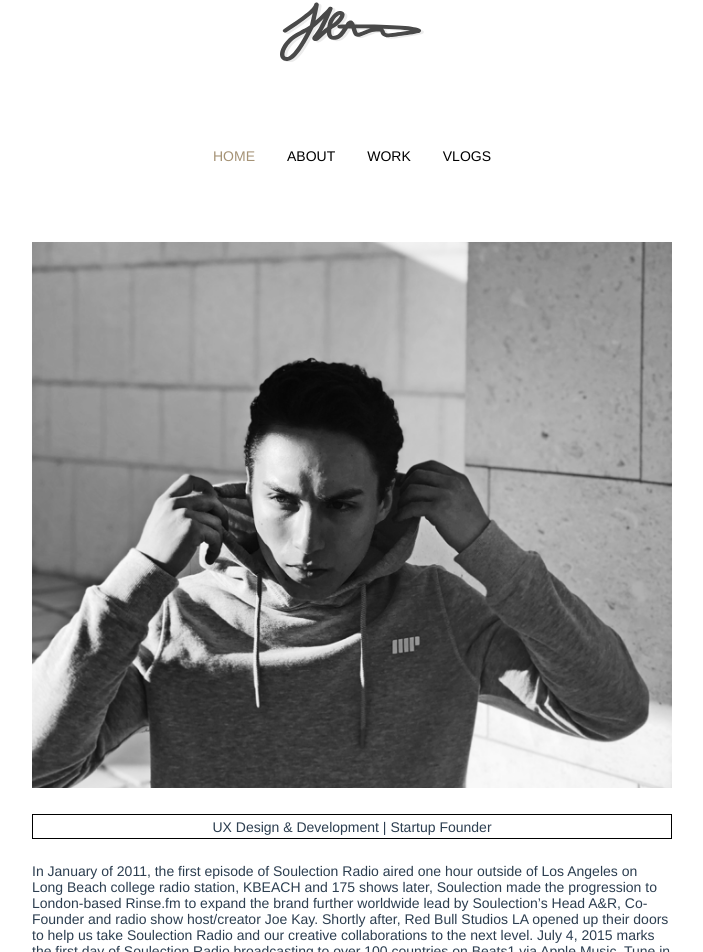
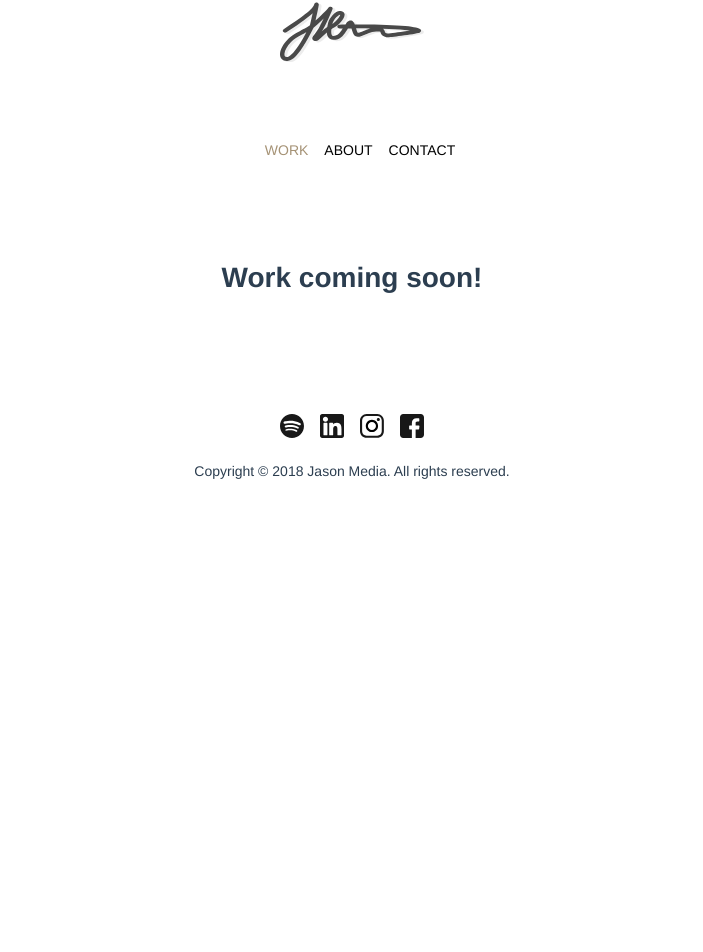
Before and after one commit to notjasonknott/my-portfolio, a Vue app: page / in a window 1280 px wide. Shown: the part 58-1010 px from the top of the page, without its empty margins (288-991 px from the left). After the commit the page ends 800 px from the top, so only its background shows below. Built offline with nearby package versions, Linux system fonts and the light colour scheme.

Commit message:
pages are set to work, about and contact. also made some changes to header spacing

```diff
--- a/src/App.vue
+++ b/src/App.vue
@@ -68,7 +68,7 @@
 }
 
 .content-inner-wrapper {
-  margin-top: 300px;
+  margin-top: 320px;
 }
 
 #footer {
--- a/src/components/Header.vue
+++ b/src/components/Header.vue
@@ -10,11 +10,9 @@
     </div>
     <div id="nav-wrapper">
       <div class="nav-links">
-        <router-link to="/">Home</router-link>
+        <router-link to="/">Work</router-link>
         <router-link to="/about">About</router-link>
-        <router-link to="/work">Work</router-link>
-        <router-link to="/vlogs">Vlogs</router-link>
-
+        <router-link to="/contact">Contact</router-link>
       </div>
     </div>
     </nav>
@@ -91,14 +89,14 @@
   display: flex;
   justify-content: center;
   max-height: 8em;
-  padding: 30px;
+  padding: 24px;
 }
 
 .nav-links {
   margin-top: auto;
 
   > * {
-    margin: 1rem 1rem 0 1rem;
+    margin: 1rem 0 0 1rem;
   }
   a {
     font-weight: light;
--- a/src/router.js
+++ b/src/router.js
@@ -1,6 +1,6 @@
 import Vue from "vue";
 import Router from "vue-router";
-import Home from "./views/Home.vue";
+import Work from "./views/Work.vue";
 
 Vue.use(Router);
 
@@ -10,8 +10,8 @@
   routes: [
     {
       path: "/",
-      name: "home",
-      component: Home
+      name: "work",
+      component: Work
     },
     {
       path: "/about",
@@ -21,6 +21,12 @@
       // which is lazy-loaded when the route is visited.
       component: () =>
         import(/* webpackChunkName: "about" */ "./views/About.vue")
-    }
+    },
+    {
+      path: "/contact",
+      name: "contact",
+      component: () =>
+        import("./views/Contact.vue")
+    },
   ]
 });
--- a/src/views/About.vue
+++ b/src/views/About.vue
@@ -1,5 +1,113 @@
 <template>
-  <div class="about">
-    <h1>This is an about page</h1>
+  <div class="home">
+    <div class="main-section-wrapper">
+      <div class="content-column">
+      <!--my image-->
+      <img class="content__jason-image" alt="Jason profile" src="../assets/mischief.png">
+      <!--my description-->
+      <div>
+        <p class="section-title" v-text="description"></p>
+        <p>Lorem ipsum dolor sit amet, consectetur adipiscing elit, sed do eiusmod tempor incididunt
+           ut labore et dolore magna aliqua. Ut enim ad minim veniam, quis nostrud exercitation
+           ullamco laboris nisi ut aliquip ex ea commodo consequat. Duis aute irure dolor in
+           reprehenderit in voluptate velit esse cillum dolore eu fugiat nulla pariatur. Excepteur
+           sint occaecat cupidatat non proident, sunt in culpa qui officia deserunt mollit anim id
+           est laborum.</p>
+      </div>
+      <div>
+        <!--founded section-->
+        <p class="section-title" v-text="founded"></p>
+        <div class="founded__company-logos--wrapper">
+        <template v-for="company in companies">
+          <div class="founded__company-logos" :key="company.id">
+          <img :src="require('@/assets/' + company.logo)">
+          <p v-text="company.name"></p>
+          </div>
+        </template>
+        </div>
+      </div>
+      </div>
+    </div>
   </div>
 </template>
+
+<script>
+// @ is an alias to /src
+
+export default {
+  name: "home",
+  data() {
+    return {
+      description: "UX/UI Designer | Startup Founder",
+      founded: "Founded",
+      companies: [
+        {
+          logo: "logo__chillabit.png",
+          name: "Chillabit | First employee"
+        },
+        {
+          logo: "logo__coin-and-crypto.svg",
+          name: "Coin and Crypto"
+        }
+      ]
+    };
+  }
+};
+</script>
+
+<style lang="scss" scoped>
+.founded__company-logos--wrapper {
+  display: flex;
+  flex-flow: row wrap;
+  justify-content: center;
+}
+
+.founded__company-logos {
+  display: flex;
+  flex-direction: column;
+  justify-content: space-between;
+  height: 150px;
+  align-items: center;
+  margin: 0 1.5rem;
+  & > img {
+    height: 96px;
+    max-width: 96px;
+  }
+  & > p {
+    margin: auto;
+  }
+}
+
+.content__jason-image {
+  width: 100%;
+}
+
+.main-section-wrapper {
+  display: flex;
+  flex-direction: column;
+  align-items: center;
+}
+
+.main-section-wrapper > .content-column {
+  max-width: 40rem;
+  text-align: initial;
+}
+
+.content-column > * {
+  margin: 0.6rem 0rem;
+  &:first-child {
+    margin-top: 0;
+  }
+}
+
+.section-title {
+  border: 1px solid black;
+  padding: 0.2rem;
+  text-align: center;
+  margin-bottom: 1.5rem;
+}
+
+p {
+  margin-bottom: 3rem;
+}
+</style>
--- /dev/null
+++ b/src/views/Contact.vue
@@ -0,0 +1,16 @@
+<template>
+  <div class="contact">
+    <h1>Contact coming soon!</h1>
+  </div>
+</template>
+
+<script>
+
+export default {
+  name: "contact",
+};
+</script>
+
+<style lang="scss" scoped>
+
+</style>
--- a/src/views/Home.vue
+++ /dev/null
@@ -1,114 +0,0 @@
-<template>
-  <div class="home">
-    <div class="main-section-wrapper">
-      <div class="content-column">
-      <!--my image-->
-      <img class="content__jason-image" alt="Jason profile" src="../assets/mischief.png">
-      <!--my description-->
-      <div>
-        <p class="section-title" v-text="description"></p>
-        <p>In January of 2011, the first episode of Soulection Radio aired one hour outside of Los Angeles
-           on Long Beach college radio station, KBEACH and 175 shows later, Soulection made the progression
-           to London-based Rinse.fm to expand the brand further worldwide lead by Soulection’s Head A&R, Co-Founder
-           and radio show host/creator Joe Kay. Shortly after, Red Bull Studios LA opened up their doors to
-           help us take Soulection Radio and our creative collaborations to the next level. July 4, 2015 marks the
-           first day of Soulection Radio broadcasting to over 100 countries on Beats1 via Apple Music.
-           Tune in to Soulection Radio weekly: Saturday | 7-9pm Pacific on Beats 1 via Apple Music</p>
-      </div>
-      <div>
-        <!--founded section-->
-        <p class="section-title" v-text="founded"></p>
-        <div class="founded__company-logos--wrapper">
-        <template v-for="company in companies">
-          <div class="founded__company-logos" :key="company.id">
-          <img :src="require('@/assets/' + company.logo)">
-          <p v-text="company.name"></p>
-          </div>
-        </template>
-        </div>
-      </div>
-      </div>
-    </div>
-  </div>
-</template>
-
-<script>
-// @ is an alias to /src
-
-export default {
-  name: "home",
-  data() {
-    return {
-      description: "UX Design & Development | Startup Founder",
-      founded: "Founded",
-      companies: [
-        {
-          logo: "logo__chillabit.png",
-          name: "Chillabit | First employee"
-        },
-        {
-          logo: "logo__coin-and-crypto.svg",
-          name: "Coin and Crypto"
-        }
-      ]
-    };
-  }
-};
-</script>
-
-<style lang="scss" scoped>
-.founded__company-logos--wrapper {
-  display: flex;
-  flex-flow: row wrap;
-  justify-content: center;
-}
-
-.founded__company-logos {
-  display: flex;
-  flex-direction: column;
-  justify-content: space-between;
-  height: 150px;
-  align-items: center;
-  margin: 0 1.5rem;
-  & > img {
-    height: 96px;
-    max-width: 96px;
-  }
-  & > p {
-    margin: auto;
-  }
-}
-
-.content__jason-image {
-  width: 100%;
-}
-
-.main-section-wrapper {
-  display: flex;
-  flex-direction: column;
-  align-items: center;
-}
-
-.main-section-wrapper > .content-column {
-  max-width: 40rem;
-  text-align: initial;
-}
-
-.content-column > * {
-  margin: 0.6rem 0rem;
-  &:first-child {
-    margin-top: 0;
-  }
-}
-
-.section-title {
-  border: 1px solid black;
-  padding: 0.2rem;
-  text-align: center;
-  margin-bottom: 1.5rem;
-}
-
-p {
-  margin-bottom: 3rem;
-}
-</style>
--- /dev/null
+++ b/src/views/Work.vue
@@ -0,0 +1,16 @@
+<template>
+  <div class="work">
+    <h1>Work coming soon!</h1>
+  </div>
+</template>
+
+<script>
+
+export default {
+  name: "work",
+};
+</script>
+
+<style lang="scss" scoped>
+
+</style>
```
